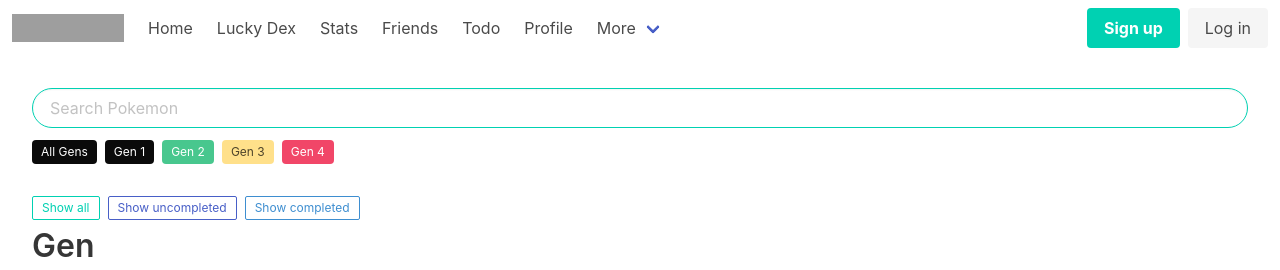
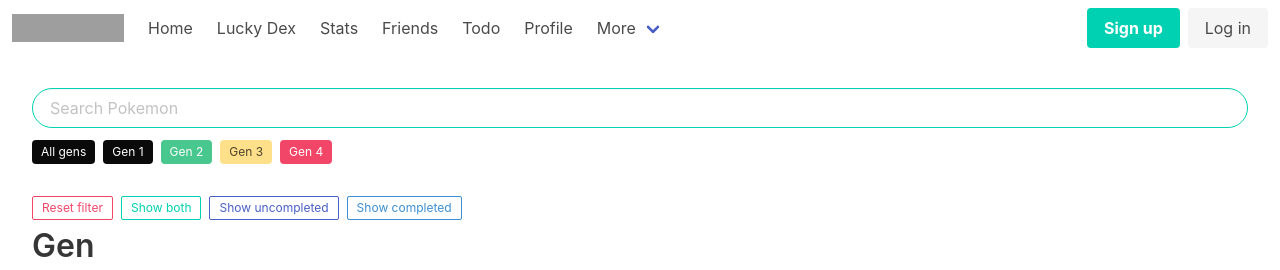
Before and after one commit to klepek42/pogo-luckydex, a Next.js app: page / in a window 1280 px wide. Shown: the top 270 px of the page. Built offline with nearby package versions, Linux system fonts and the light colour scheme; grey boxes are pictures that could not be loaded.

Commit message:
Add reset filter function

```diff
--- a/components/FilterPanel.tsx
+++ b/components/FilterPanel.tsx
@@ -18,7 +18,7 @@ const FilterPanel = (props: Props) => {
     <div>
       <div className="tags">
         <span className="tag is-black" onClick={() => filterGeneration(0)}>
-          All Gens
+          All gens
         </span>
         <span className="tag is-black" onClick={() => filterGeneration(1)}>
           Gen 1
@@ -35,10 +35,19 @@ const FilterPanel = (props: Props) => {
       </div>
       <div className="tags">
         <button
+          className="tag button is-danger is-outlined is-small"
+          onClick={() => {
+            filterItems("");
+            filterGeneration(0);
+          }}
+        >
+          Reset filter
+        </button>
+        <button
           className="tag button is-primary is-outlined is-small"
           onClick={() => filterItems("")}
         >
-          Show all
+          Show both
         </button>
         <button
           className="tag button is-link is-outlined is-small"
```
